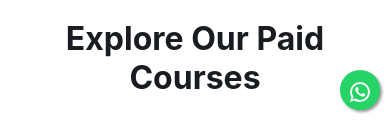
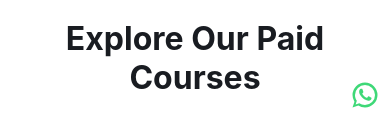
Before and after one commit to Ramnitesh/codeshclass.github.io, a React (Create React App) app: page / in a window 390 px wide. Shown: the part 714-844 px from the top of the page. Built offline with nearby package versions, Linux system fonts and the light colour scheme.

Commit message:
whatsapp icon

```diff
--- a/src/pages/Layout.css
+++ b/src/pages/Layout.css
@@ -84,21 +84,16 @@ footer ul {
 
 .whatsapp_float {
   position: fixed;
-  width: 60px;
-  height: 60px;
   bottom: 40px;
   right: 40px;
-  background-color: #25d366;
-  color: #fff;
-  border-radius: 50px;
+  color: #25d366;
   text-align: center;
-  font-size: 30px;
-  box-shadow: 2px 2px 3px #999;
+  font-size: 50px !important;
   z-index: 100;
-}
-
-.whatsapp-icon {
-  margin-top: 16px;
+  animation: blink-animation 1s infinite;
+  &:hover {
+    animation-play-state: paused;
+  }
 }
 
 /* for mobile */
@@ -108,10 +103,24 @@ footer ul {
   }
 
   .whatsapp_float {
-    width: 40px;
-    height: 40px;
     bottom: 20px;
     right: 10px;
-    font-size: 22px;
+    font-size: 30px !important;
+    animation: blink-animation 1s infinite;
+    &:hover {
+      animation-play-state: paused;
+    }
   }
 }
+
+@keyframes blink-animation {
+  0% {
+    opacity: 1;
+  }
+  50% {
+    opacity: 0;
+  }
+  100% {
+    opacity: 1;
+  }
+}
--- a/src/pages/Layout.js
+++ b/src/pages/Layout.js
@@ -73,13 +73,12 @@ const Layout = () => {
         />
       </div> */}
       <a
-        href="https://wa.me/07014187078"
-        class="whatsapp_float"
+        href="whatsapp://send?abid=+91-7014187078&text=I'd like to chat with you."
         target="_blank"
         rel="noopener noreferrer"
       >
         {/* <i class="fa fa-whatsapp whatsapp-icon"></i> */}
-        <WhatsAppIcon className="fa fa-whatsapp whatsapp-icon" />
+        <WhatsAppIcon className="whatsapp_float" />
       </a>
       <footer>
         <ul>
```
